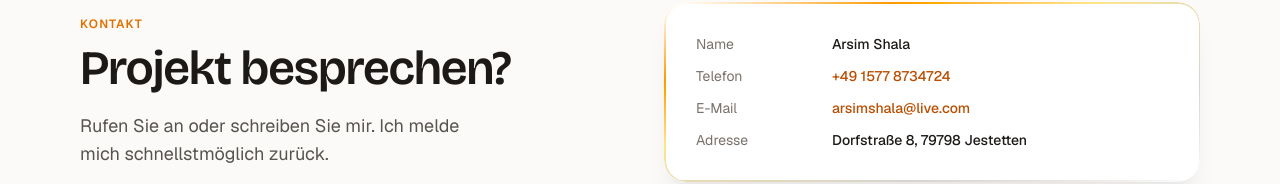
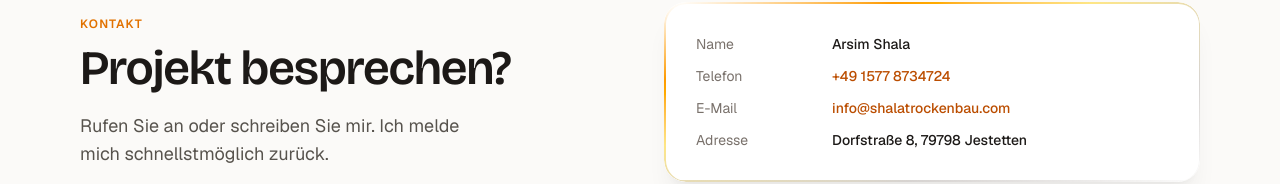
Before and after one commit to cagataykapuagasi/arsimwebsite, a Next.js app: page / in a window 1280 px wide. Shown: the part 2626-2810 px from the top of the page. Built offline with nearby package versions, Linux system fonts and the light colour scheme.

Commit message:
fix: use company email

```diff
--- a/src/content/site.ts
+++ b/src/content/site.ts
@@ -2,7 +2,7 @@
 export const contact = {
   name: "Arsim Shala",
   phone: "+49 1577 8734724",
-  email: "arsimshala@live.com",
+  email: "info@shalatrockenbau.com",
   address: "Dorfstraße 8, 79798 Jestetten",
   area: "Jestetten und Umgebung",
 };
```
